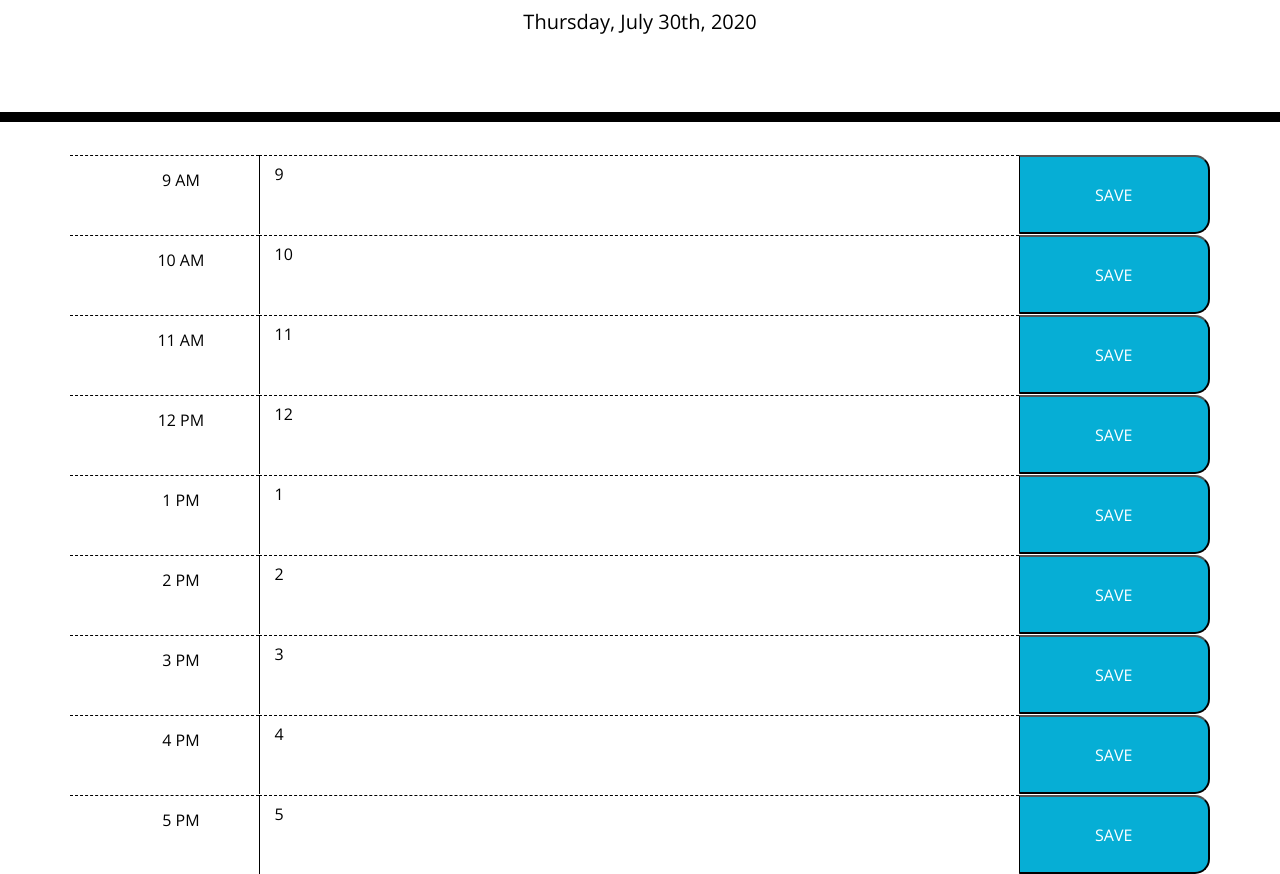
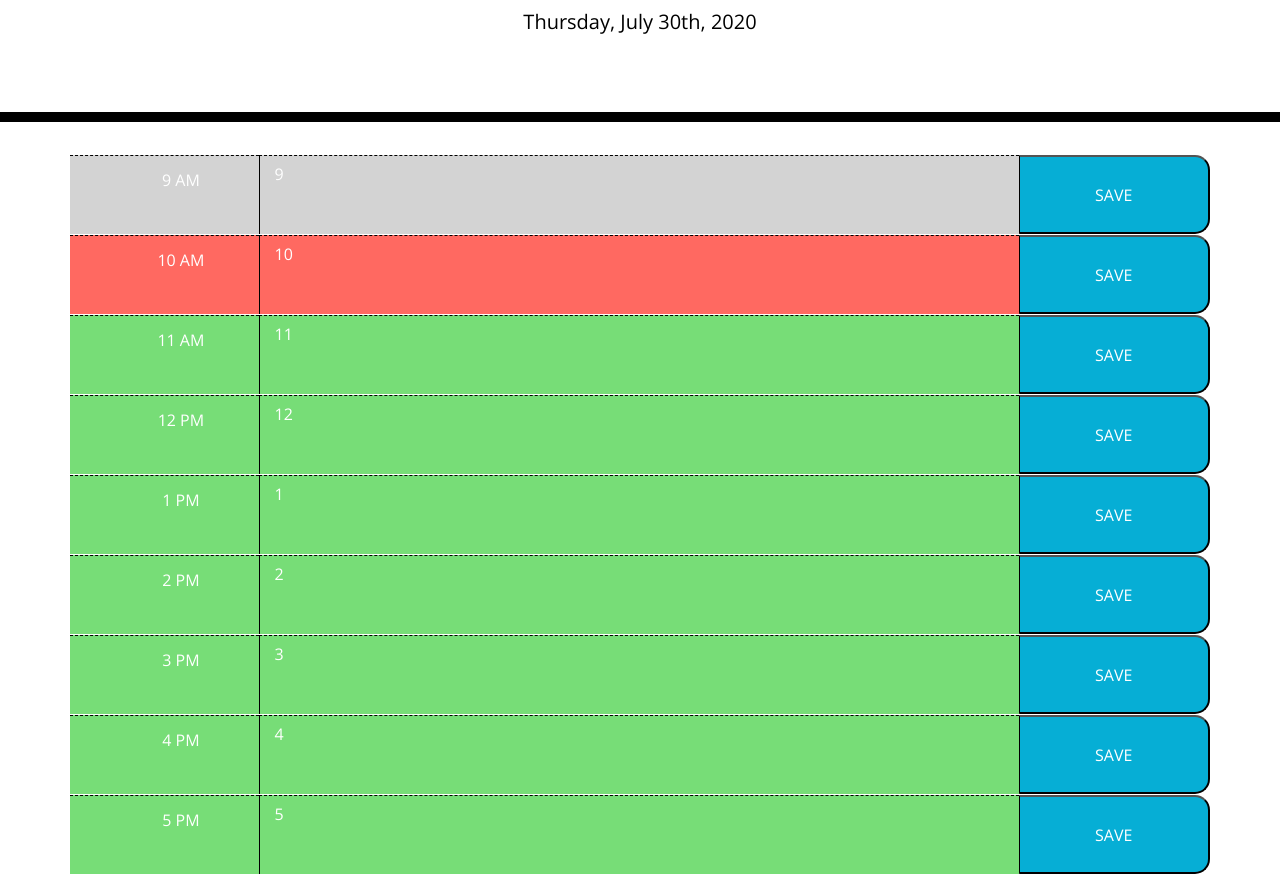
Before and after one commit to datrimboli/hw05WorkDayScheduler, a plain HTML site: page index.html in a window 1280 px wide. Shown: the part 182-1056 px from the top of the page. Drawn offline with nearby package versions, Linux system fonts and the light colour scheme.

Commit message:
past,present,future

```diff
--- a/app.js
+++ b/app.js
@@ -1,2 +1,20 @@
 // Date display
 $('#currentDay').html(moment().format('dddd, MMMM Do, YYYY'));
+
+const currentTime = moment().format('h');
+console.log(currentTime)
+
+let hours = [9, 10, 11, 12, 1, 2, 3, 4, 5]
+let currentIndex = hours.indexOf(parseInt(currentTime))
+
+
+// Determines if times are in the past, present, or future
+for (let i = 0; i < hours.length; i++) {
+  if (i < currentIndex) {
+    $(`.hour-${hours[i]}`).addClass('past')
+  } else if (i > currentIndex) {
+    $(`.hour-${hours[i]}`).addClass('future')
+  } else {
+    $(`.hour-${hours[i]}`).addClass('present')
+  }
+}
--- a/index.html
+++ b/index.html
@@ -23,79 +23,79 @@
     <!-- Timeblocks go here -->
 
     <div class="row time-block">
-      <div class="col hour">
+      <div id="hour-9" class="col hour hour-9">
         9 AM
       </div>
-      <textarea class="col-8 description hour" data-hour='9' id='9'>9</textarea>
+      <textarea class="col-8 description hour hour-9" data-hour='9' id='9'>9</textarea>
       <button class="col saveBtn">SAVE</button>
     </div>
 
     <div class="row time-block">
-      <div class="col hour">
+      <div id="hour-10" class="col hour hour-10">
         10 AM
       </div>
-      <textarea class="col-8 description hour" data-hour='10' id='10'>10</textarea>
+      <textarea class="col-8 description hour hour-10" data-hour='10' id='10'>10</textarea>
       <button class="col saveBtn">SAVE</button>
     </div>
 
     <div class="row time-block">
-      <div class="col hour">
+      <div id="hour-11" class="col hour hour-11">
         11 AM
       </div>
-      <textarea class="col-8 description hour" data-hour='11' id='11'>11</textarea>
+      <textarea class="col-8 description hour hour-11" data-hour='11' id='11'>11</textarea>
       <button class="col saveBtn">SAVE</button>
     </div>
 
     <div class="row time-block">
-      <div class="col hour">
+      <div id="hour-12" class="col hour hour-12">
         12 PM
       </div>
-      <textarea class="col-8 description hour" data-hour='12' id='12'>12</textarea>
+      <textarea class="col-8 description hour hour-12" data-hour='12' id='12'>12</textarea>
       <button class="col saveBtn">SAVE</button>
     </div>
 
     <div class="row time-block">
-      <div class="col hour">
+      <div id="hour-1" class="col hour hour-1">
         1 PM
       </div>
-      <textarea class="col-8 description hour" data-hour='1' id='1'>1</textarea>
+      <textarea class="col-8 description hour hour-1" data-hour='1' id='1'>1</textarea>
       <button class="col saveBtn">SAVE</button>
     </div>
 
     <div class="row time-block">
-      <div class="col hour">
+      <div id="hour-2" class="col hour hour-2">
         2 PM
       </div>
-      <textarea class="col-8 description hour" data-hour='2' id='2'>2</textarea>
+      <textarea class="col-8 description hour hour-2" data-hour='2' id='2'>2</textarea>
       <button class="col saveBtn">SAVE</button>
     </div>
 
     <div class="row time-block">
-      <div class="col hour">
+      <div id="hour-3" class="col hour hour-3">
         3 PM
       </div>
-      <textarea class="col-8 description hour" data-hour='3' id='3'>3</textarea>
+      <textarea class="col-8 description hour hour-3" data-hour='3' id='3'>3</textarea>
       <button class="col saveBtn">SAVE</button>
     </div>
 
     <div class="row time-block">
-      <div class="col hour">
+      <div id="hour-4" class="col hour hour-4">
         4 PM
       </div>
-      <textarea class="col-8 description hour" data-hour='4' id='4'>4</textarea>
+      <textarea class="col-8 description hour hour-4" data-hour='4' id='4'>4</textarea>
       <button class="col saveBtn">SAVE</button>
     </div>
 
     <div class="row time-block">
-      <div class="col hour">
+      <div id="hour-5" class="col hour hour-5">
         5 PM
       </div>
-      <textarea class="col-8 description hour" data-hour='5' id='5'>5</textarea>
+      <textarea class="col-8 description hour hour-5" data-hour='5' id='5'>5</textarea>
       <button class="col saveBtn">SAVE</button>
     </div>
 
   </div>
-<!-- Jquery BSN -->
+  <!-- Jquery BSN -->
   <script src="https://code.jquery.com/jquery-3.4.1.min.js"></script>
   <!-- Moment BSN -->
   <script src="https://cdnjs.cloudflare.com/ajax/libs/moment.js/2.24.0/moment.min.js"></script>
```
Also changed, not shown: test.html (added, +11 -0 lines).
